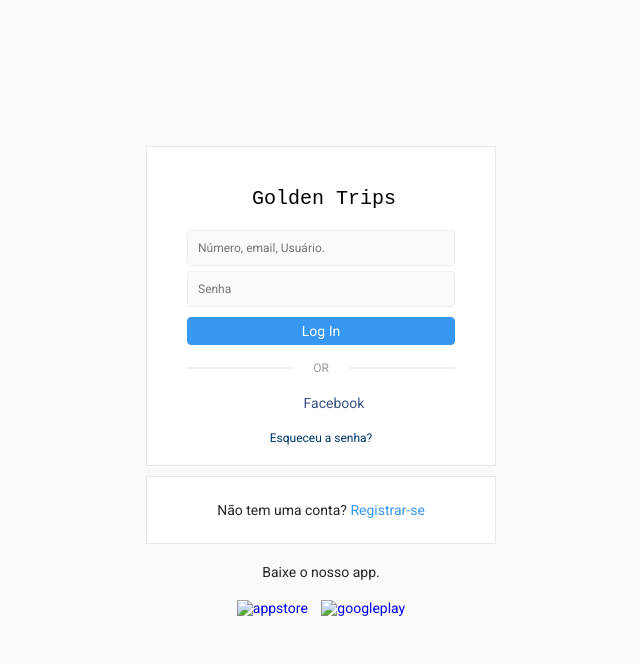
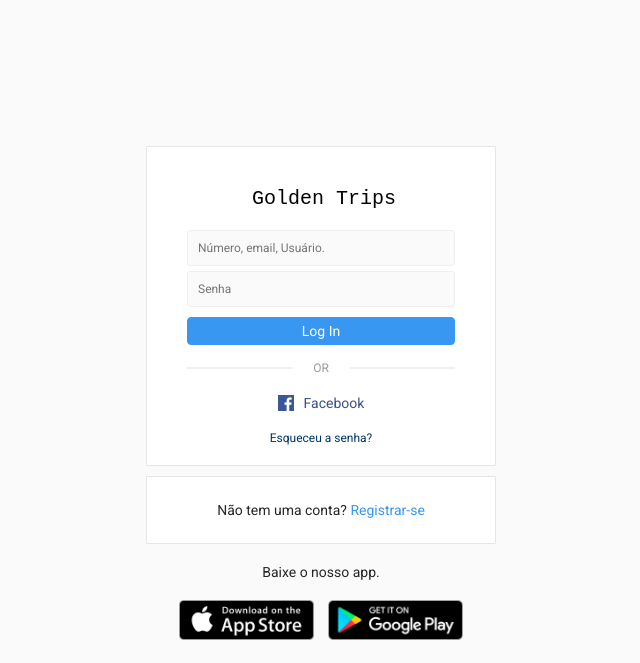
Before and after one commit to MizaelLandreis/sitefeira, a plain HTML site: page login.html in a window 1280 px wide. Shown: the top 663 px of the page, without its empty margins (319-959 px from the left). Drawn offline with Linux system fonts and the light colour scheme.

Commit message:
Update login.html

```diff
--- a/login.html
+++ b/login.html
@@ -34,7 +34,7 @@
 			</div>
 			<div class="dif">
 				<div class="fb">
-					<img src="facebook.png" alt="">
+					<img src="img/facebook.png" alt="">
 					<p>Facebook</p>
 				</div>
 				<div class="forgot">
@@ -48,8 +48,8 @@
 		<div class="apps">
 			<p>Baixe o nosso app.</p>
 			<div class="icons">
-				<a href="#"><img src="appstore.png" alt="appstore"></a>
-				<a href="#"><img src="googleplay.png" alt="googleplay"></a>
+				<a href="#"><img src="img/appstore.png" alt="appstore"></a>
+				<a href="#"><img src="img/googleplay.png" alt="googleplay"></a>
 			</div>
 		</div>
 	</div>
```
